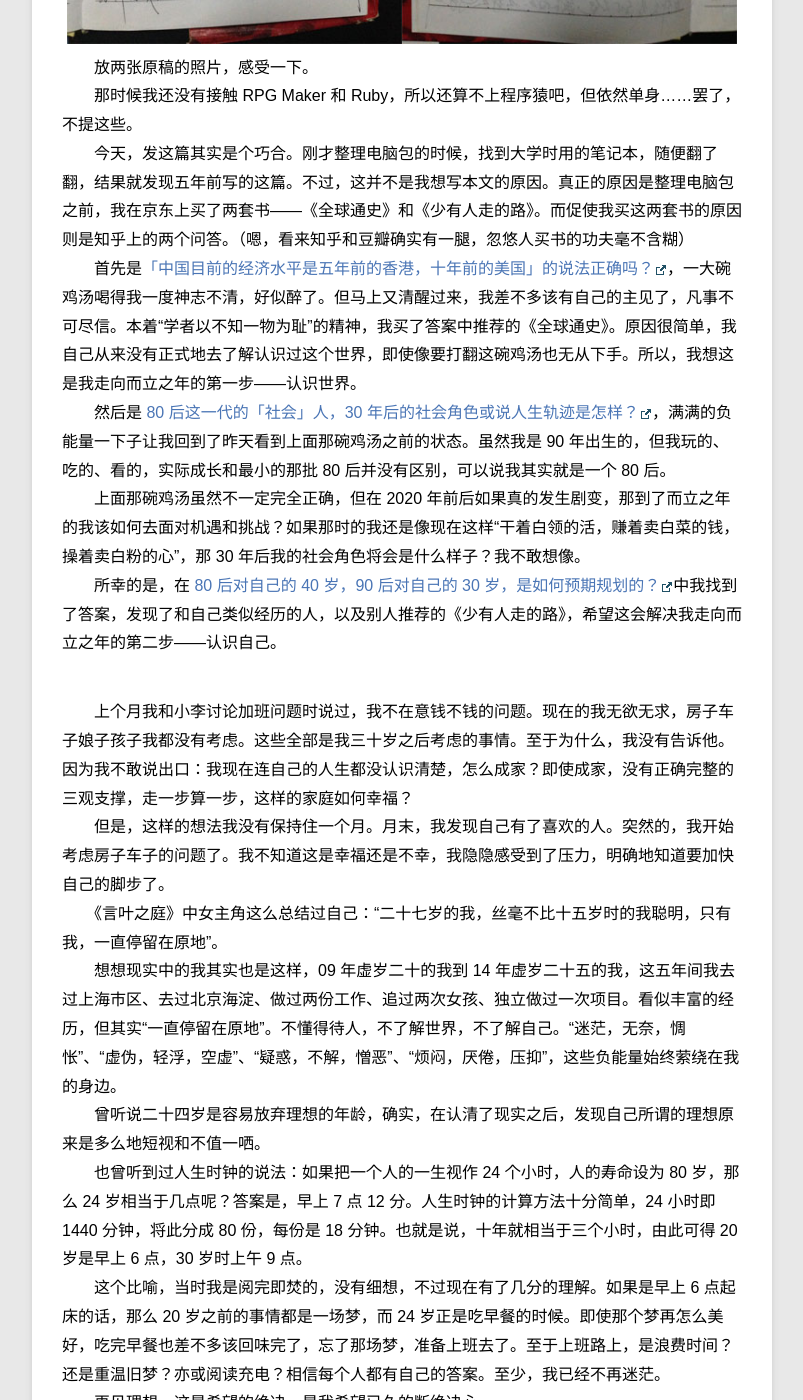
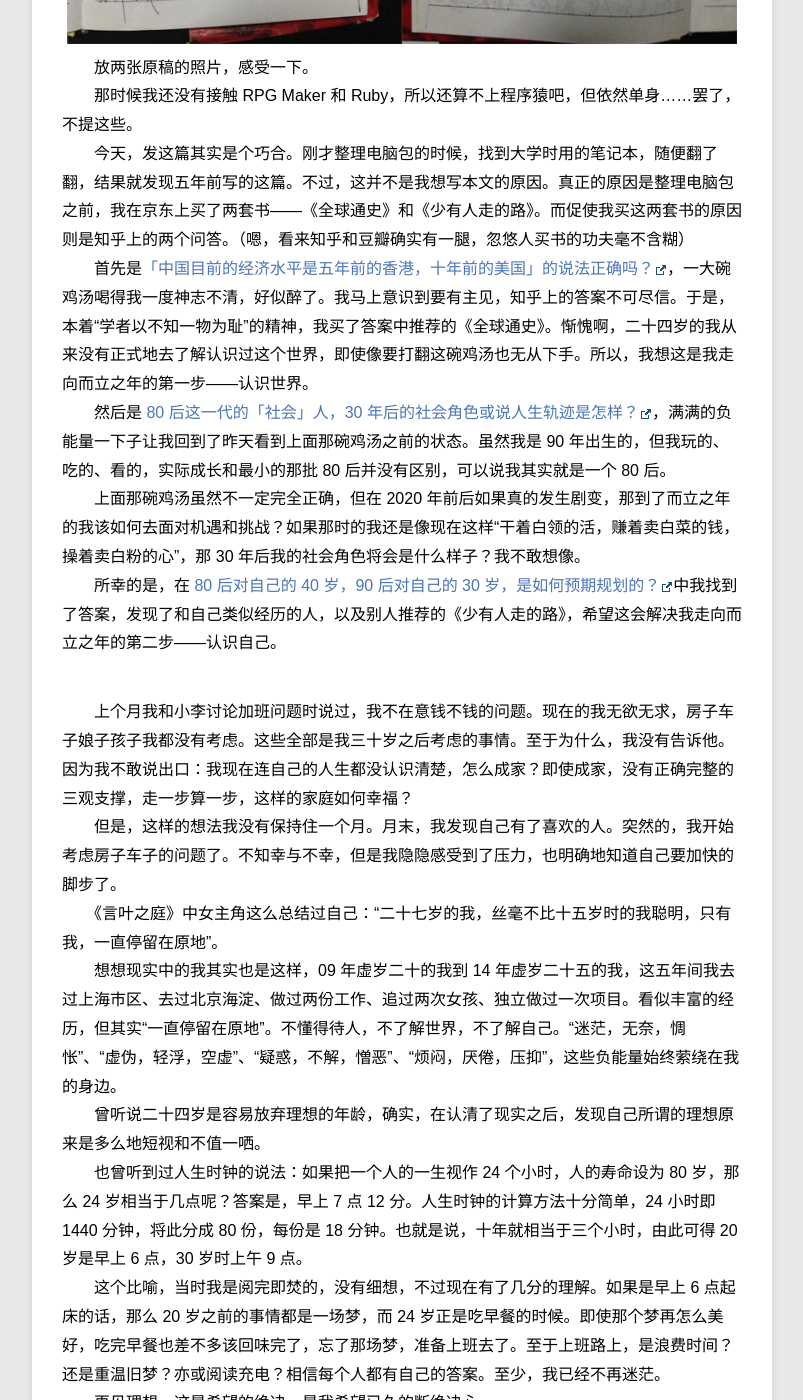
Before and after one commit to Shy07/shy07.github.com, a Jekyll site: the page built from _posts/article/2014-05-04-bye-hope.md, in a window 1280 px wide and 1400 px high, scrolled down 2539 px. Shown: the whole window, without its empty margins (78-881 px from the left). Built offline with Jekyll 4.4.1, drawn with Linux system fonts in a browser that asks for light colours; Markdown is read by kramdown in place of the engine named in the settings.

Commit message:
Update 2014-05-04-bye-hope.md

```diff
--- a/_posts/article/2014-05-04-bye-hope.md
+++ b/_posts/article/2014-05-04-bye-hope.md
@@ -67,13 +67,13 @@ description: 再见理想，这是希望的绝决，是我希望已久的断绝
 　　放两张原稿的照片，感受一下。
 　　那时候我还没有接触 RPG Maker 和 Ruby，所以还算不上程序猿吧，但依然单身……罢了，不提这些。
 　　今天，发这篇其实是个巧合。刚才整理电脑包的时候，找到大学时用的笔记本，随便翻了翻，结果就发现五年前写的这篇。不过，这并不是我想写本文的原因。真正的原因是整理电脑包之前，我在京东上买了两套书——《全球通史》和《少有人走的路》。而促使我买这两套书的原因则是知乎上的两个问答。（嗯，看来知乎和豆瓣确实有一腿，忽悠人买书的功夫毫不含糊）
-　　首先是[「中国目前的经济水平是五年前的香港，十年前的美国」的说法正确吗？][]，一大碗鸡汤喝得我一度神志不清，好似醉了。但马上又清醒过来，我差不多该有自己的主见了，凡事不可尽信。本着“学者以不知一物为耻”的精神，我买了答案中推荐的《全球通史》。原因很简单，我自己从来没有正式地去了解认识过这个世界，即使像要打翻这碗鸡汤也无从下手。所以，我想这是我走向而立之年的第一步——认识世界。
+　　首先是[「中国目前的经济水平是五年前的香港，十年前的美国」的说法正确吗？][]，一大碗鸡汤喝得我一度神志不清，好似醉了。我马上意识到要有主见，知乎上的答案不可尽信。于是，本着“学者以不知一物为耻”的精神，我买了答案中推荐的《全球通史》。惭愧啊，二十四岁的我从来没有正式地去了解认识过这个世界，即使像要打翻这碗鸡汤也无从下手。所以，我想这是我走向而立之年的第一步——认识世界。
 　　然后是 [80 后这一代的「社会」人，30 年后的社会角色或说人生轨迹是怎样？][]，满满的负能量一下子让我回到了昨天看到上面那碗鸡汤之前的状态。虽然我是 90 年出生的，但我玩的、吃的、看的，实际成长和最小的那批 80 后并没有区别，可以说我其实就是一个 80 后。
 　　上面那碗鸡汤虽然不一定完全正确，但在 2020 年前后如果真的发生剧变，那到了而立之年的我该如何去面对机遇和挑战？如果那时的我还是像现在这样“干着白领的活，赚着卖白菜的钱，操着卖白粉的心”，那 30 年后我的社会角色将会是什么样子？我不敢想像。
 　　所幸的是，在 [80 后对自己的 40 岁，90 后对自己的 30 岁，是如何预期规划的？][]中我找到了答案，发现了和自己类似经历的人，以及别人推荐的《少有人走的路》，希望这会解决我走向而立之年的第二步——认识自己。
 
 　　上个月我和小李讨论加班问题时说过，我不在意钱不钱的问题。现在的我无欲无求，房子车子娘子孩子我都没有考虑。这些全部是我三十岁之后考虑的事情。至于为什么，我没有告诉他。因为我不敢说出口：我现在连自己的人生都没认识清楚，怎么成家？即使成家，没有正确完整的三观支撑，走一步算一步，这样的家庭如何幸福？
-　　但是，这样的想法我没有保持住一个月。月末，我发现自己有了喜欢的人。突然的，我开始考虑房子车子的问题了。我不知道这是幸福还是不幸，我隐隐感受到了压力，明确地知道要加快自己的脚步了。
+　　但是，这样的想法我没有保持住一个月。月末，我发现自己有了喜欢的人。突然的，我开始考虑房子车子的问题了。不知幸与不幸，但是我隐隐感受到了压力，也明确地知道自己要加快的脚步了。
 　　《言叶之庭》中女主角这么总结过自己：“二十七岁的我，丝毫不比十五岁时的我聪明，只有我，一直停留在原地”。
 　　想想现实中的我其实也是这样，09 年虚岁二十的我到 14 年虚岁二十五的我，这五年间我去过上海市区、去过北京海淀、做过两份工作、追过两次女孩、独立做过一次项目。看似丰富的经历，但其实“一直停留在原地”。不懂得待人，不了解世界，不了解自己。“迷茫，无奈，惆怅”、“虚伪，轻浮，空虚”、“疑惑，不解，憎恶”、“烦闷，厌倦，压抑”，这些负能量始终萦绕在我的身边。
 　　曾听说二十四岁是容易放弃理想的年龄，确实，在认清了现实之后，发现自己所谓的理想原来是多么地短视和不值一哂。
```
